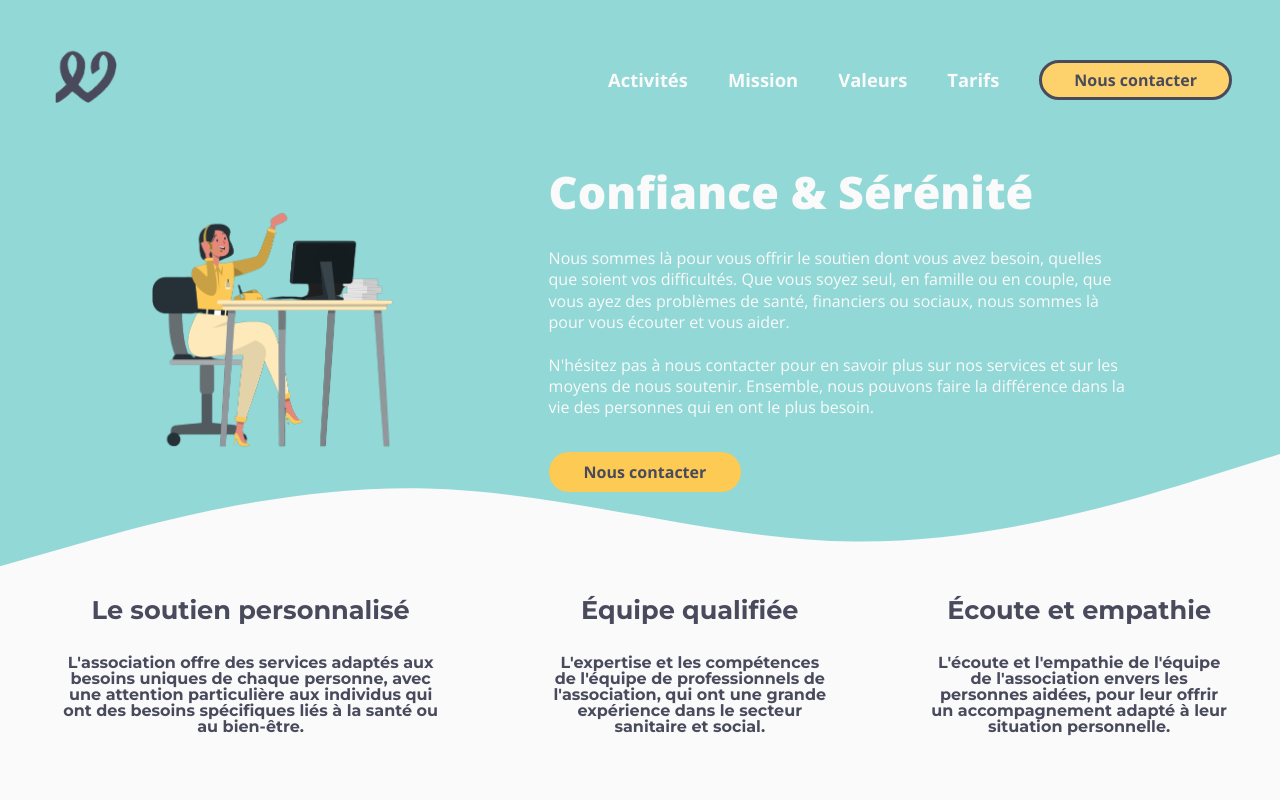
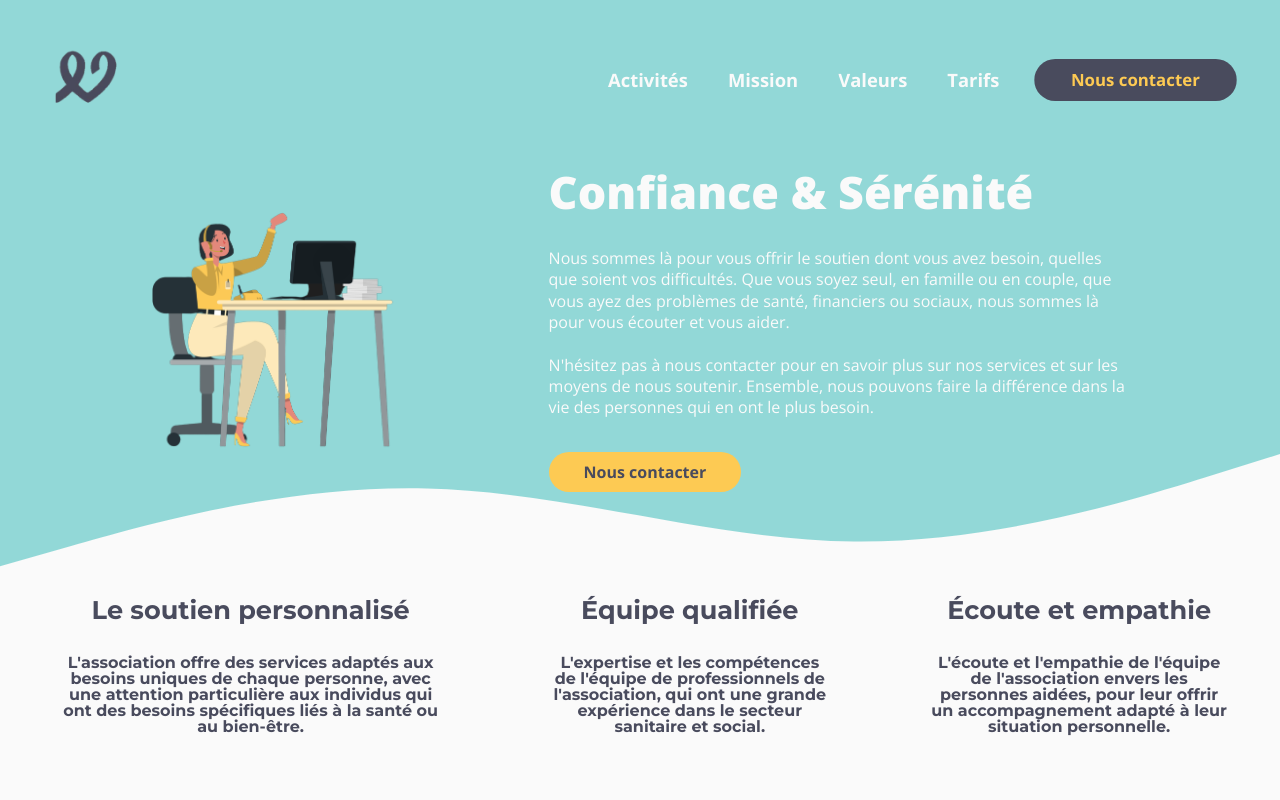
Before and after one commit to anzivinojul/cfse, a SvelteKit app: page / in a window 1280 px wide. In both pictures the pointer is over the button 1135 px from the left and 80 px from the top of the page. Shown: the top 800 px of the page. Built offline with nearby package versions, Linux system fonts and the light colour scheme.

Commit message:
animation button

```diff
--- a/src/routes/templates/Button.svelte
+++ b/src/routes/templates/Button.svelte
@@ -42,11 +42,12 @@
         align-items: center;
         color: $text;
         background-color: $secondary;
-        transition: .4s;
+        transition: all 0.3s ease-in-out;
 
         &:hover {
-            background-color: lighten($secondary, 5%);
-            border: 3px solid $text;
+            background-color: $text;
+            color: $secondary;
+            transform: scale(1.05);
         }
 
     }
@@ -55,7 +56,6 @@
         .btn {
             height: 35px;
             font-size: 0.9em;
-            padding: 0 space(2);
         }
     }
 
```
